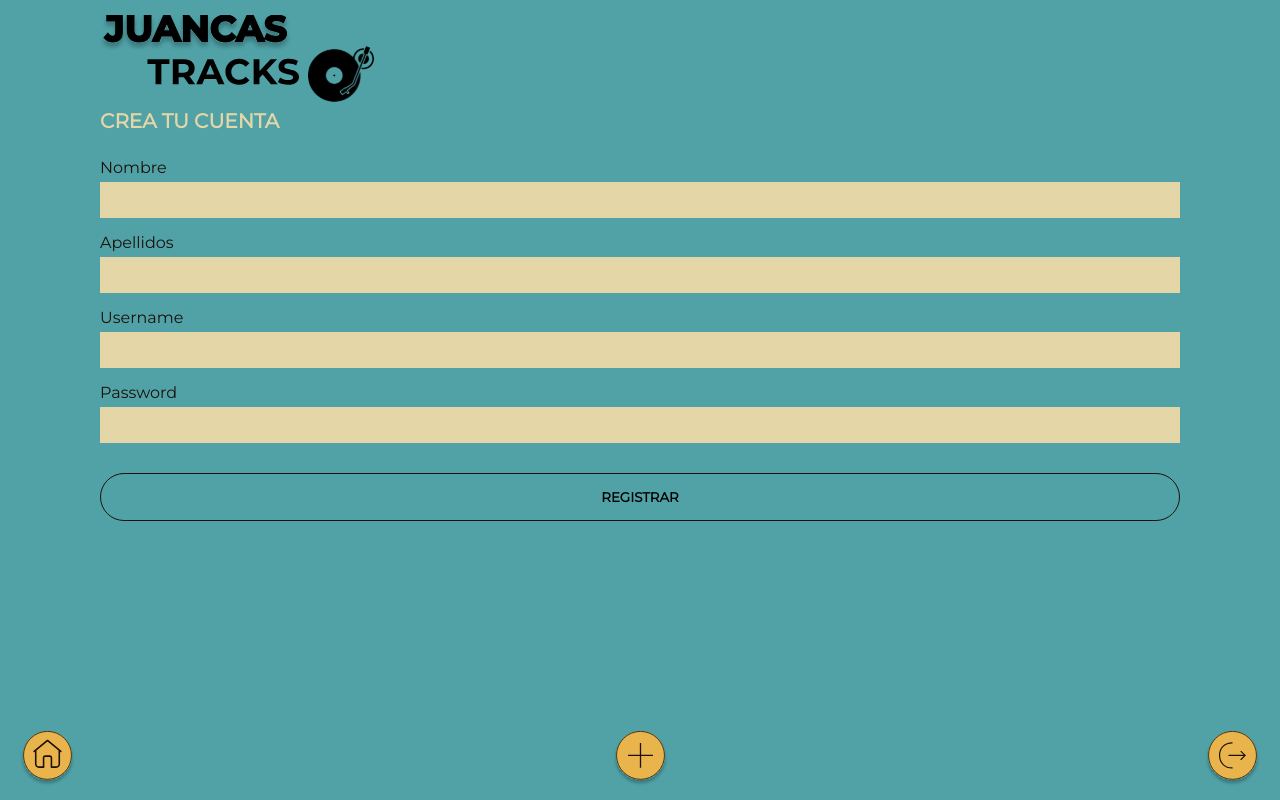
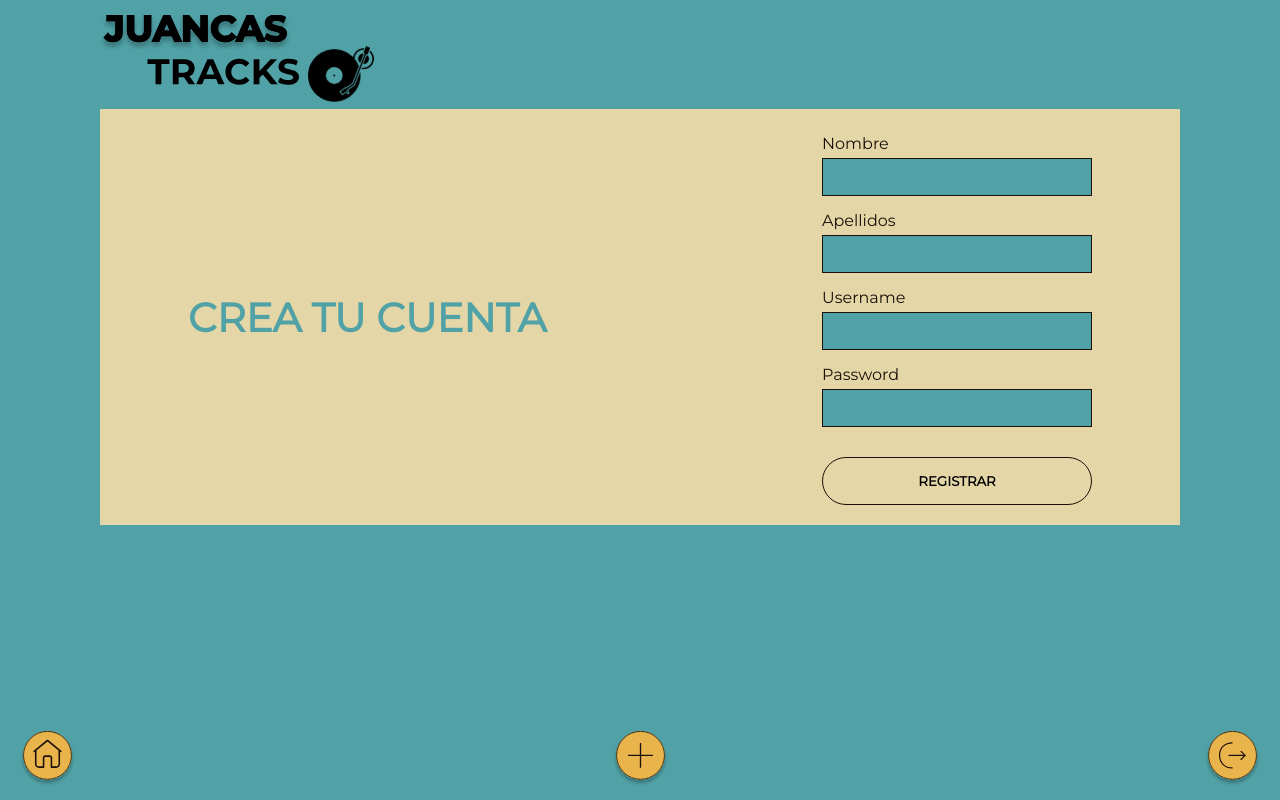
Before and after one commit to ginamarieges/Juancas-Tracks-front, a React (Vite) app: page /register in a window 1280 px wide. Built offline with nearby package versions, Linux system fonts and the light colour scheme; no server answers.

Commit message:
Add media queries in RegisterForm and RegisterPage

```diff
--- a/src/components/RegisterForm/RegisterFormStyled.ts
+++ b/src/components/RegisterForm/RegisterFormStyled.ts
@@ -21,6 +21,11 @@ const RegisterFormStyled = styled.form`
       padding: 10px;
       background-color: ${(props) => props.theme.color.secondary};
       border: none;
+      @media (min-width: 600px) {
+        width: 270px;
+        background-color: ${(props) => props.theme.color.primary};
+        border: 1px solid ${(props) => props.theme.color.text};
+      }
     }
   }
 
--- a/src/components/pages/ReqisterPage/RegisterPageStyled.ts
+++ b/src/components/pages/ReqisterPage/RegisterPageStyled.ts
@@ -1,10 +1,24 @@
 import { styled } from "styled-components";
 
 const RegisterPageStyled = styled.section`
+  @media (min-width: 600px) {
+    display: flex;
+    flex-direction: row;
+    gap: 100px;
+    justify-content: space-around;
+    background-color: ${(props) => props.theme.color.secondary};
+    align-items: center;
+    max-width: 1300px;
+    min-width: 1000px;
+  }
   .title {
     text-transform: uppercase;
     color: ${(props) => props.theme.color.secondary};
     font-size: 20px;
+    @media (min-width: 600px) {
+      font-size: 40px;
+      color: ${(props) => props.theme.color.primary};
+    }
   }
 `;
 
```
